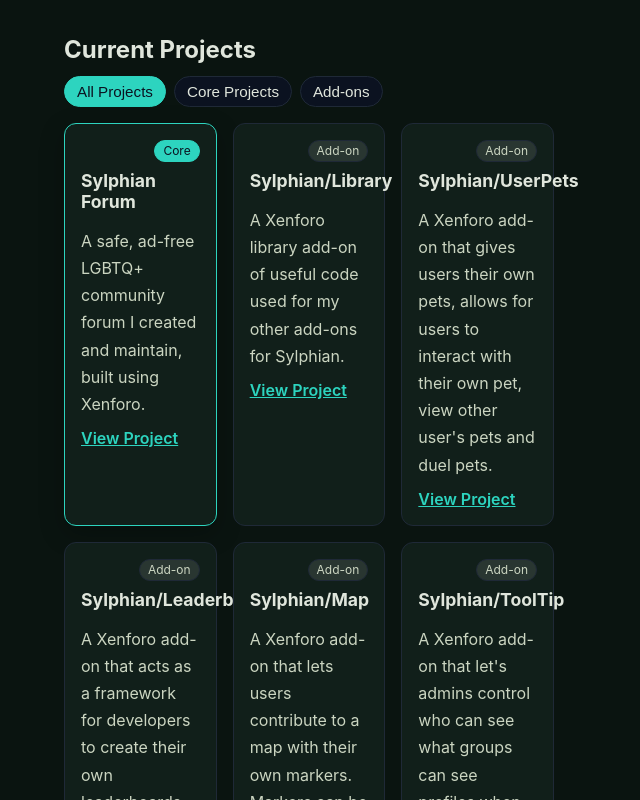
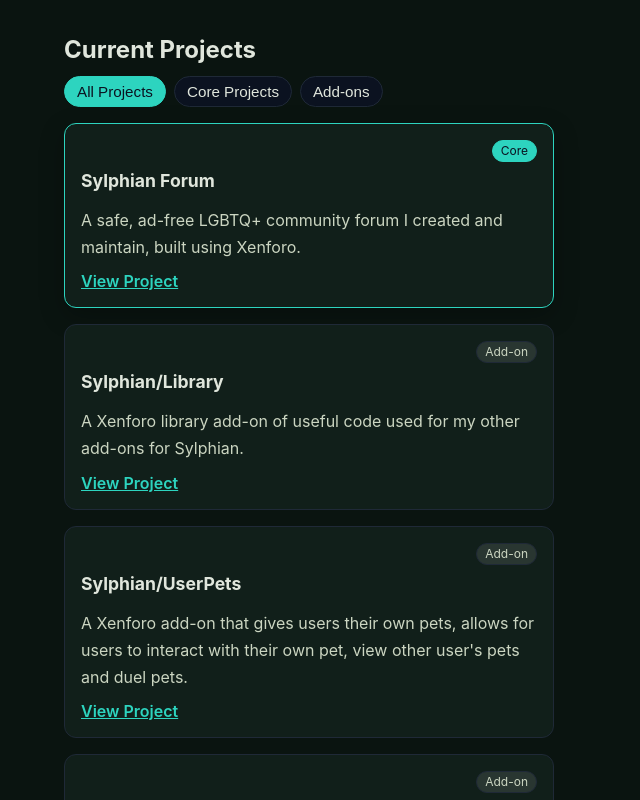
Before and after one commit to QuackieMackie/QuackieMackie.github.io, a Next.js app: page / in a window 1280 px wide. Shown: the part 900-1700 px from the top of the page, without its empty margins (236-876 px from the left). Built offline with nearby package versions, Linux system fonts and the light colour scheme; no server answers.

Commit message:
Fix: Project cards no longer get distorted when activity feed moves on smaller desktops.

```diff
--- a/components/FilterableProjects.jsx
+++ b/components/FilterableProjects.jsx
@@ -62,7 +62,7 @@ export default function FilterableProjects() {
                 category: FILTERS.CORE,
             },
         ],
-        []
+        [],
     );
 
     const filtered = useMemo(() => {
--- a/styles/globals.css
+++ b/styles/globals.css
@@ -335,18 +335,8 @@ hr {
 /* Projects grid and cards */
 .projects-grid {
     display: grid;
-    grid-template-columns: repeat(1, minmax(0, 1fr));
+    grid-template-columns: repeat(auto-fit, minmax(280px, 1fr));
     gap: 16px;
-}
-@media (min-width: 640px) {
-    .projects-grid {
-        grid-template-columns: repeat(2, minmax(0, 1fr));
-    }
-}
-@media (min-width: 1280px) {
-    .projects-grid {
-        grid-template-columns: repeat(3, minmax(0, 1fr));
-    }
 }
 
 .project-card {
@@ -515,7 +505,6 @@ hr {
     width: 40%;
 }
 
-
 /* Project filters and category styles */
 .project-filters {
     display: flex;
@@ -531,7 +520,10 @@ hr {
     padding: 6px 12px;
     font-size: 0.95rem;
     cursor: pointer;
-    transition: background 150ms ease, border-color 150ms ease, color 150ms ease;
+    transition:
+        background 150ms ease,
+        border-color 150ms ease,
+        color 150ms ease;
 }
 .filter-button:hover {
     border-color: var(--border-strong);
@@ -585,3 +577,28 @@ hr {
         transform: none;
     }
 }
+
+/*
+  Responsive activity panel width for desktop (≥1024px):
+
+  Goal:
+    - Preserve a minimum main content width of 328px
+      (280px min card + 48px main padding).
+    - Limit activity panel width to 450px on large screens.
+
+  Calculation:
+    --activity-width = clamp(
+      320px,
+      100vw - sidebar width - main content min width - 2 × gutter,
+      450px
+    );
+*/
+@media (min-width: 1024px) {
+    :root {
+        --activity-width: clamp(
+            320px,
+            calc(100vw - var(--sidebar-width) - 328px - var(--gutter) - var(--gutter)),
+            450px
+        );
+    }
+}
```
Also changed, not shown: 1 other file (tests, documents, lock files or other folders).
